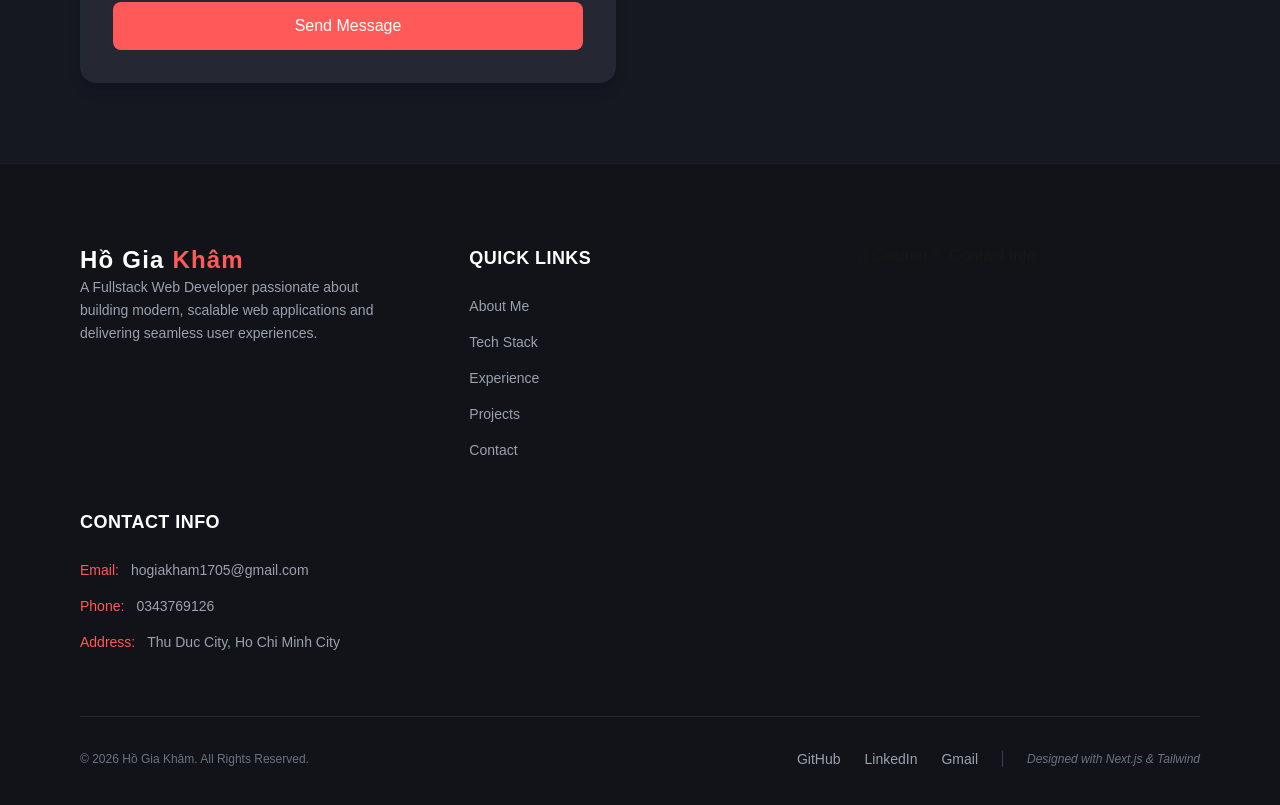
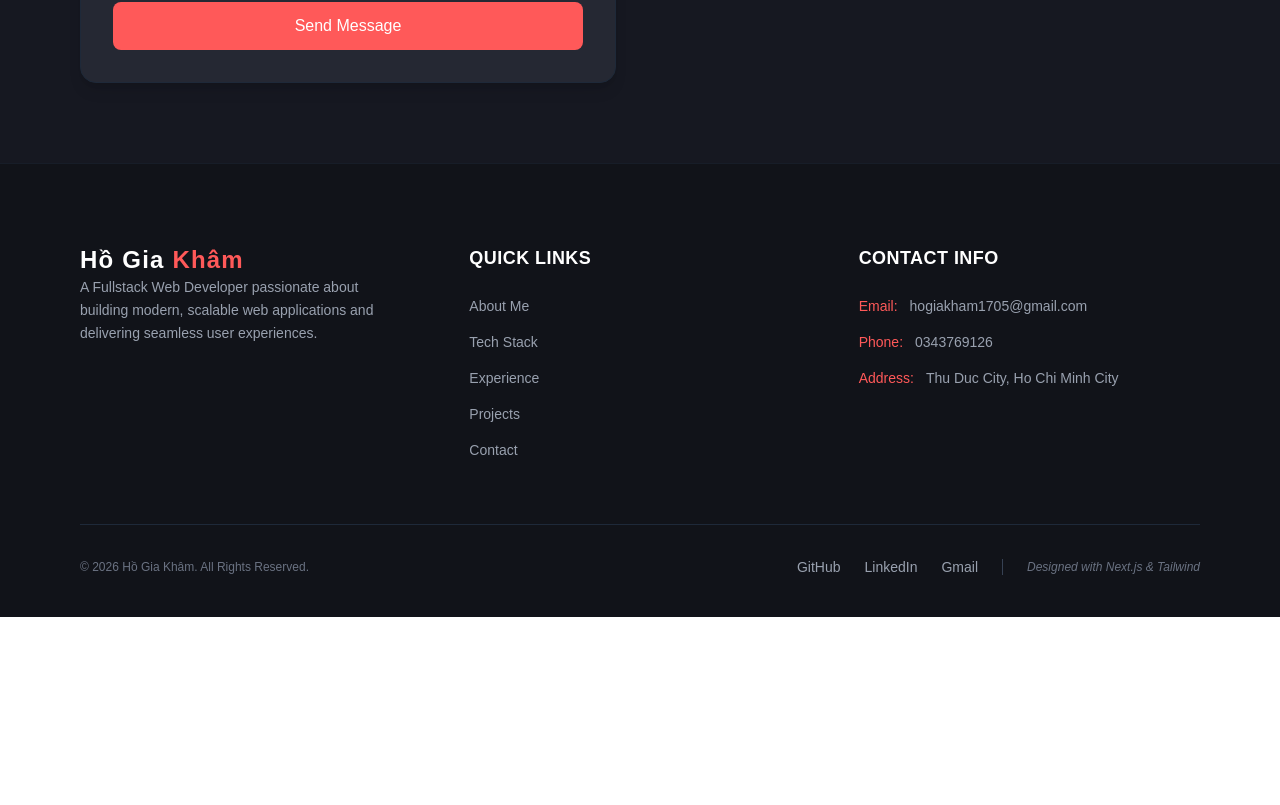
Before and after one commit to HoGiaKham/portfolio, a Next.js app: page / in a window 1280 px wide. Shown: the part 5167-5972 px from the top of the page. After the commit the page ends 5784 px from the top, so only its background shows below. Built offline with nearby package versions, Linux system fonts and the light colour scheme.

Commit message:
fixed footer

```diff
--- a/components/layout/Footer.tsx
+++ b/components/layout/Footer.tsx
@@ -30,7 +30,6 @@ export default function Footer() {
             </ul>
           </div>
 
-          // Column 3: Contact Info
           <div>
             <h4 className="text-white font-bold mb-6 text-lg tracking-wide uppercase">Contact Info</h4>
             <ul className="space-y-4 text-gray-400 text-sm">
```
